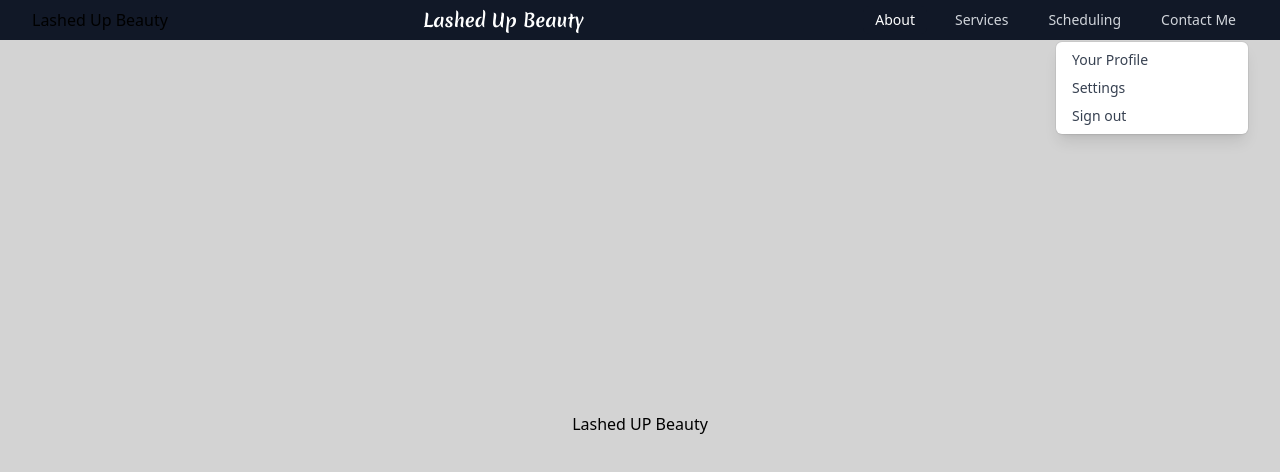
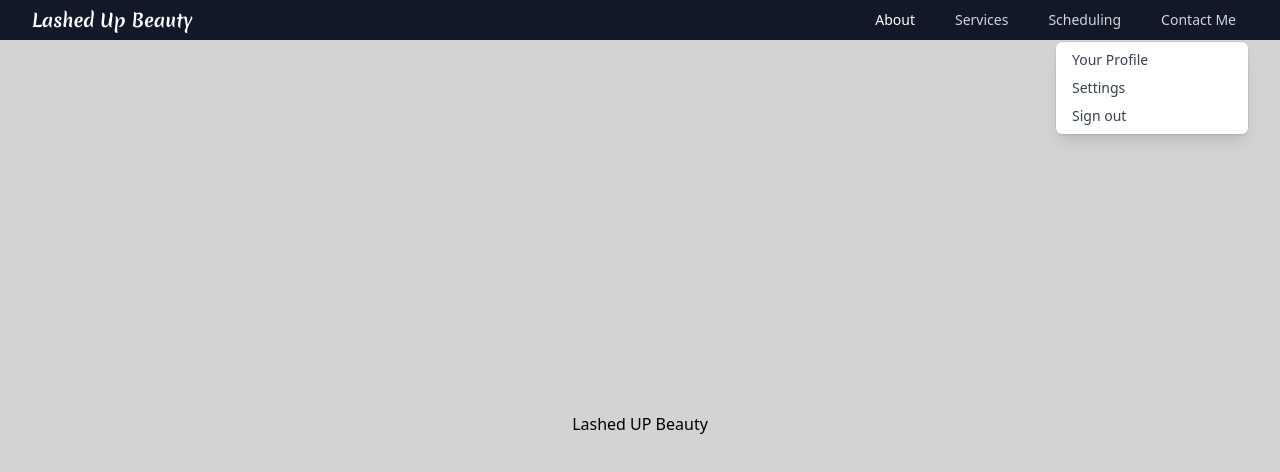
Before and after one commit to galessalazar/lashed.up.beauty, a React (Vite) app in the folder client/: page / in a window 1280 px wide. Shown: the top 472 px of the page. Built offline with nearby package versions, Linux system fonts and the light colour scheme.

Commit message:
fixed navbar positioning

```diff
--- a/client/src/components/Navbar.jsx
+++ b/client/src/components/Navbar.jsx
@@ -4,7 +4,6 @@ const Navbar = () => {
       <div className="mx-auto max-w-7xl px-4 sm:px-6 lg:px-8">
         <div className="relative flex h-10 items-center justify-between">
           {/* just hitting enter and putting in the name moved the rest of the navbar contents to the rigth, no se but it worked */}
-          Lashed Up Beauty
           <div className="flex items-center flex-shrink-0">
             <span
               className="text-white text-lg font-bold"
```
